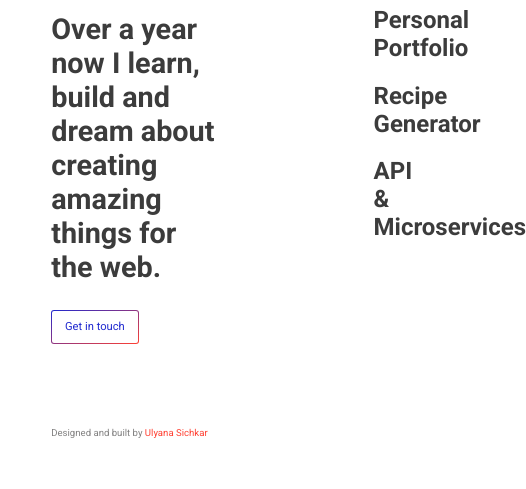
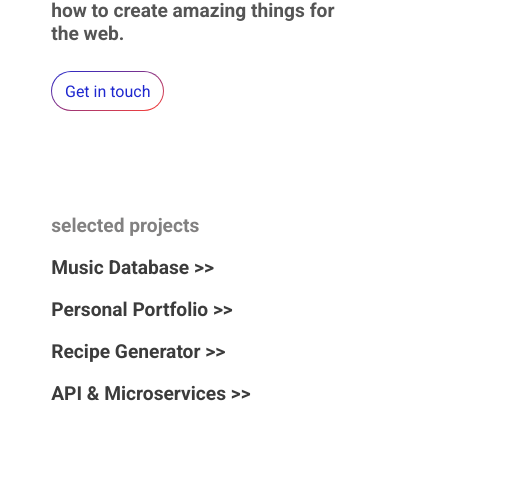
Before and after one commit to ulyavrubel/portfolio-v2, a website: page index.html in a window 390 px wide. Shown: the part 378-867 px from the top of the page, 526 px wide, since content can reach past the window. Drawn offline with Linux system fonts and the light colour scheme.

Commit message:
home page, responsive

```diff
--- a/index.html
+++ b/index.html
@@ -27,14 +27,16 @@
     <div class="container">
       <header class="header">
         <h1 class="heading-primary">
-          Hi, I’m Ulyana,
+          Hi, I’m Ulyana
         </h1>
         <h2 class="heading-secondary">a self-taught web developer.</h2>
         <h3 class="heading-tertiary">
-          Over a year now I learn, build and<br />
-          dream about creating amazing things for the web.
+          For over a year I learn <br />how to create amazing things for the
+          web.
         </h3>
-        <div class="gradient-box"><a href="#" class="btn">Get in touch</a></div>
+        <div class="gradient-box">
+          <a href="mailto:uvrubel@gmail.com" class="btn">Get in touch</a>
+        </div>
       </header>
       <div class="projects">
         <h4 class="heading-projects">selected projects</h4>
@@ -43,28 +45,32 @@
             <a
               href="./pages/musicdb.html"
               class="projects__link projects__link--musicdb"
-              >Music Database</a
+              >Music Database >></a
             >
+
             <img
-              class="projects__img projects__img--musicdb-1"
+              class="projects__img projects__img--musicdb-1 desktop"
               src="img/musicdb-mockup-1.png"
               alt="iphone mockup"
             />
             <img
-              class="projects__img projects__img--musicdb-2"
+              class="projects__img projects__img--musicdb-2 desktop"
               src="img/musicdb-mockup-2.png"
               alt="iphone mockup"
             />
+
             <a href="#" class="projects__link projects__link--portfolio">
               <!-- <span class="projects__link--span">&#128522;</span> -->
               <img src="img/smiley.svg" alt="" class="projects__link--span" />
-              Personal Portfolio</a
+              Personal Portfolio >></a
             >
+
             <a href="#" class="projects__link projects__link--recipe"
-              >Recipe Generator</a
+              >Recipe Generator >></a
             >
+
             <img
-              class="projects__img projects__img--recipe-1"
+              class="projects__img projects__img--recipe-1 desktop"
               src="img/recipe-s.jpg"
               srcset="img/recipe-highres.jpg 2x"
               alt="cooking"
@@ -74,21 +80,16 @@
               src="img/recipe-pic.jpg"
               alt="egg sandwich"
             /> -->
+
             <a href="#" class="projects__link projects__link--api"
-              >API & Microservices</a
+              >API & Microservices >></a
             >
           </li>
         </ul>
       </div>
     </div>
     <footer class="footer">
-      <p class="footer__par">
-        Designed and built by
-        <a class="footer__link" href="https://github.com/ulyavrubel"
-          >Ulyana Sichkar</a
-        >
-      </p>
-      <div class="footer__icons">
+      <div class="footer__icons footer__icons--home">
         <a href="https://github.com/ulyavrubel" class="footer__icon-link">
           <img
             src="img/github.svg"
@@ -115,6 +116,12 @@
             alt="github icon"
         /></a>
       </div>
+      <p class="footer__par footer__par--home">
+        Designed and built by
+        <a class="footer__link" href="https://github.com/ulyavrubel"
+          >Ulyana Sichkar</a
+        >
+      </p>
     </footer>
   </body>
 </html>
--- a/sass/base/_typography.scss
+++ b/sass/base/_typography.scss
@@ -6,16 +6,27 @@ body {
 
 .heading-primary {
   font-size: 6.4rem;
+  letter-spacing: 0.04em;
+
+  @include respond(phone) {
+    font-size: 5.2rem;
+    letter-spacing: 0.02em;
+  }
 }
 
 .heading-secondary {
   font-size: 3.6rem;
   color: $color-gray-light;
+  @include respond(phone) {
+    font-size: 3rem;
+    margin-top: 1.6rem;
+  }
 }
 
 .heading-tertiary {
-  font-size: 3.6rem;
+  font-size: 2.4rem;
   margin-top: 3.2rem;
+  color: $color-gray-dark-2;
 }
 
 .heading-projects {
@@ -64,4 +75,7 @@ body {
   list-style-position: outside;
   margin-left: 3.2rem;
   margin-top: 1.2rem;
+  & li {
+    margin-top: 0.8rem;
+  }
 }
--- a/sass/components/_button.scss
+++ b/sass/components/_button.scss
@@ -5,7 +5,7 @@
   background: $color-white;
   background-clip: padding-box;
   border: solid 1px transparent;
-  border-radius: 3px;
+  border-radius: 15rem;
   margin-top: 3.2rem;
   cursor: pointer;
 
@@ -47,6 +47,9 @@
     color: $color-primary-blue;
     font-size: 1.4rem;
     transition: all 0.3s;
+    @include respond(phone) {
+      font-size: 2rem;
+    }
   }
 
   &--mdb {
--- a/sass/layout/_footer.scss
+++ b/sass/layout/_footer.scss
@@ -6,9 +6,22 @@
   padding-left: 6.4rem;
   padding-right: 6.4rem;
 
+  @include respond(phone) {
+    display: block;
+  }
+
   &__par {
     color: $color-gray-light;
     font-size: 1.2rem;
+    @include respond(phone) {
+      text-align: center;
+    }
+
+    &--home {
+      @include respond(phone) {
+        padding-bottom: 12.8rem;
+      }
+    }
   }
 
   &__link {
@@ -33,9 +46,14 @@
 
   &__icons {
     @include respond(phone) {
-      position: absolute;
-      bottom: -30rem;
+      text-align: center;
+      margin: 4.8rem 0 2.4rem 0;
     }
+    // &--home {
+    //   @include respond(phone) {
+    //     margin: 0 0 2.4rem 0;
+    //   }
+    // }
   }
 
   &__icon-link {
--- a/sass/pages/_home.scss
+++ b/sass/pages/_home.scss
@@ -1,18 +1,44 @@
 .container {
   height: calc(100vh - 7.2rem - 4.8rem);
-  padding: 6.4rem;
+  max-width: 150rem;
+  margin: auto;
+  padding: 6.4rem 0 6.4rem 12.8rem;
   display: flex;
   flex-direction: row;
   align-items: center;
+
+  @include respond(tab-port) {
+    height: auto;
+    flex-direction: column;
+    align-items: flex-start;
+    justify-content: center;
+  }
+
+  @include respond(phone) {
+    padding: 6.4rem;
+  }
 }
 
 .header {
   width: 50vw;
+  @include respond(phone) {
+    width: auto;
+    margin-top: 12.8rem;
+  }
 }
 
 .projects {
   width: 50vw;
-  padding-left: 19.2rem;
+  padding-left: 10vw;
+
+  @include respond(tab-port) {
+    padding-left: 0;
+    margin-top: 12.8rem;
+  }
+
+  @include respond(phone) {
+    width: auto;
+  }
 
   &__list {
     list-style: none;
@@ -24,10 +50,14 @@
     &:visited {
       text-decoration: none;
       display: block;
+      font-weight: 600;
       font-size: 3rem;
-      font-weight: 600;
       color: $color-gray-dark;
       transition: all 0.4s;
+
+      @include respond(phone) {
+        font-size: 2.4rem;
+      }
 
       &:not(:last-child) {
         margin-bottom: 2.4rem;
@@ -39,19 +69,21 @@
     }
     &--span {
       display: none;
-      // font-size: 2.4rem;
-      filter: invert(75%) sepia(28%) saturate(3339%) hue-rotate(76deg)
-        brightness(99%) contrast(116%);
+      filter: invert(32%) sepia(18%) saturate(6547%) hue-rotate(339deg)
+        brightness(111%) contrast(102%);
     }
   }
 
   &__img {
     position: absolute;
     z-index: -1;
-
     height: 70vh;
     opacity: 0;
     transition: all 0.8s ease-out;
+
+    @include respond(tab-port) {
+      display: none;
+    }
 
     &--musicdb-1 {
       left: -30vw;
@@ -70,11 +102,6 @@
       height: 100vh;
       object-fit: cover;
     }
-
-    // &--recipe-2 {
-    //   left: 75vw;
-    //   bottom: 100vh;
-    // }
   }
 
   &__link--musicdb:hover + &__img--musicdb-1 {
@@ -93,8 +120,4 @@
   &__link--recipe:hover + &__img--recipe-1 {
     opacity: 0.2;
   }
-  // &__link--recipe:hover ~ &__img--recipe-2 {
-  //   opacity: 0.2;
-  //   bottom: 2rem;
-  // }
 }
```
Also changed, not shown: pages/aboutme.html (+2 -2 lines), sass/base/_base.scss (+9 -0 lines), css/style.css.
